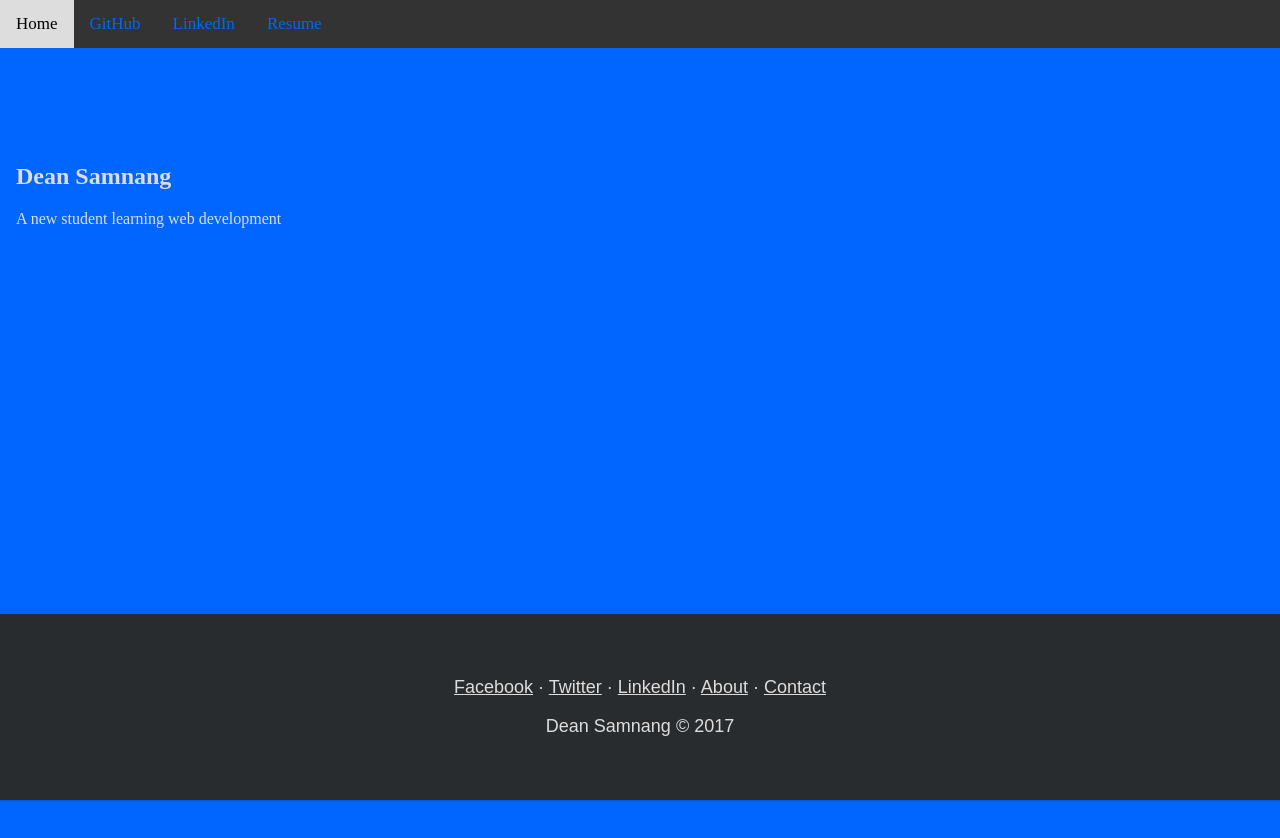
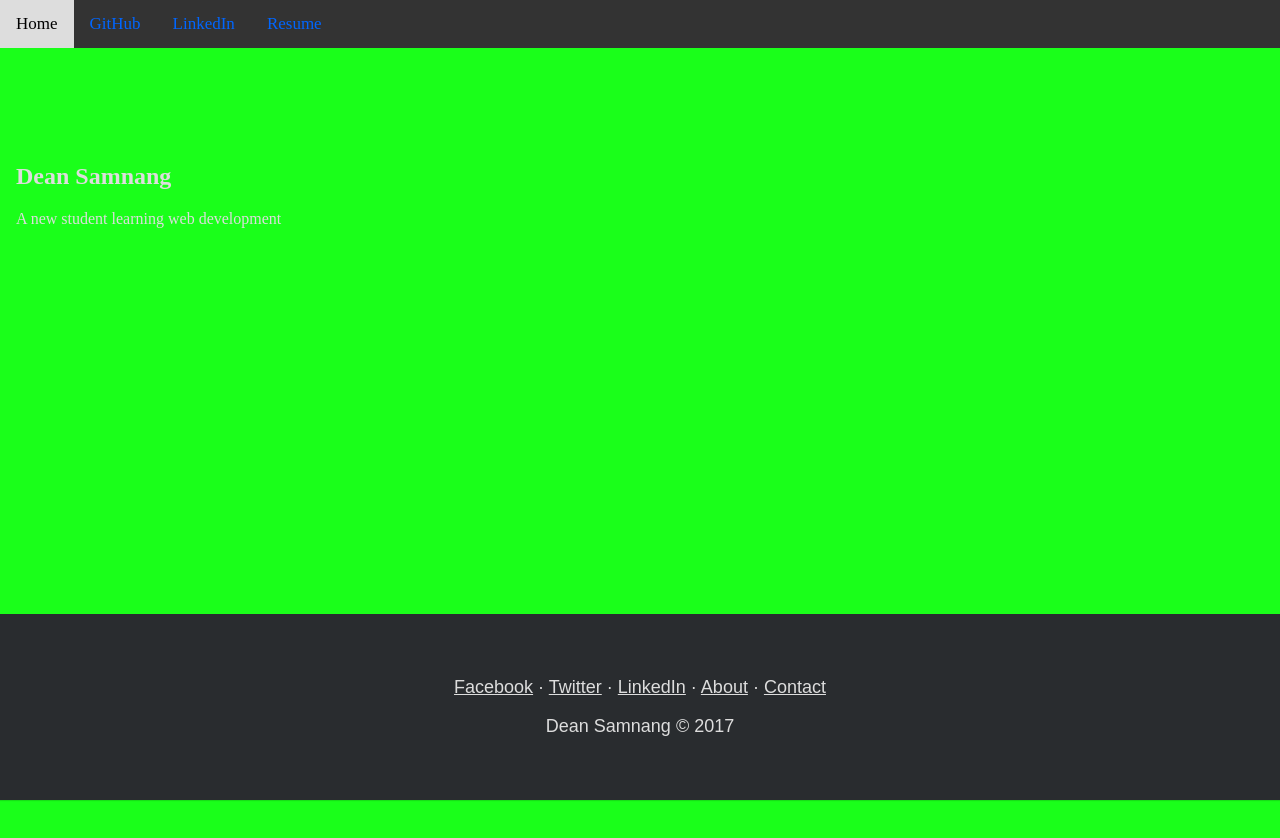
Before and after one commit to dadhathacker/portfolio, a plain HTML site: page index.html in a window 1280 px wide. Drawn offline with Linux system fonts and the light colour scheme.

Commit message:
Update main.css

```diff
--- a/main.css
+++ b/main.css
@@ -34,7 +34,7 @@ body {
 .banner {
     padding-left: 16px;
     color: #ddd;
-    background-color: #0066ff;
+    background-color: #1aff1a;
     position: relative;
     padding-top: 95px;
     padding-bottom: 95px;
```
